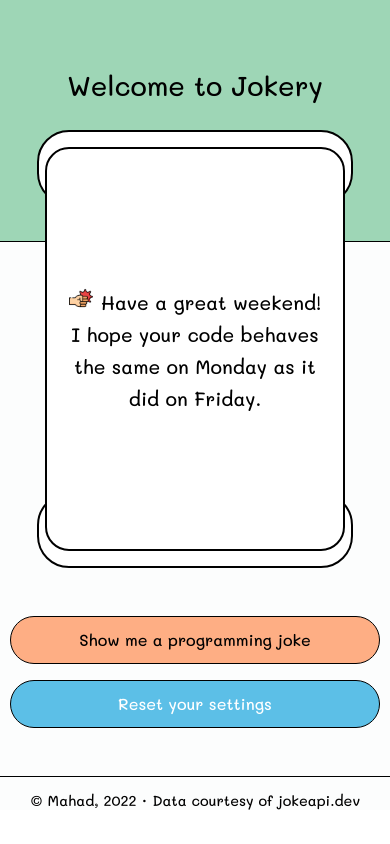
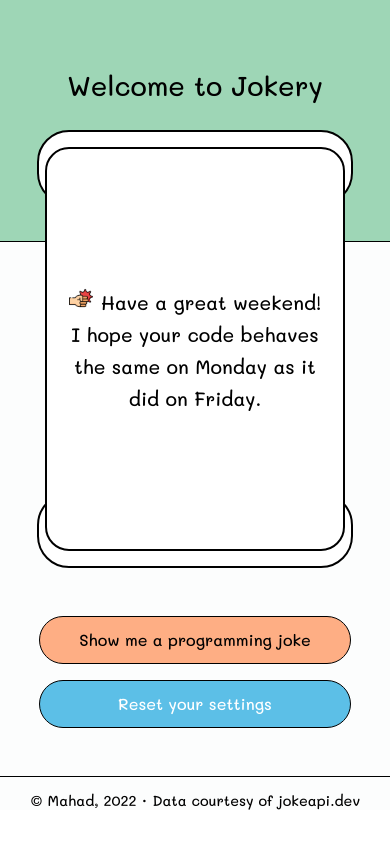
Before and after one commit to Elir-Mahad/jokery, a React (Create React App) app: page / in a window 390 px wide. Built offline with nearby package versions, Linux system fonts and the light colour scheme.

Commit message:
style(jokecard): change width of buttons for mobile

```diff
--- a/src/Styles.js
+++ b/src/Styles.js
@@ -167,7 +167,7 @@ export const ShowJoke = styled.button`
     height: 3rem;
   }
   @media (max-width: 400px) {
-    width: 95%;
+    width: 80%;
   }
 `;
 
@@ -186,7 +186,7 @@ export const Reset = styled.button`
     height: 3rem;
   }
   @media (max-width: 400px) {
-    width: 95%;
+    width: 80%;
   }
 `;
 
```
